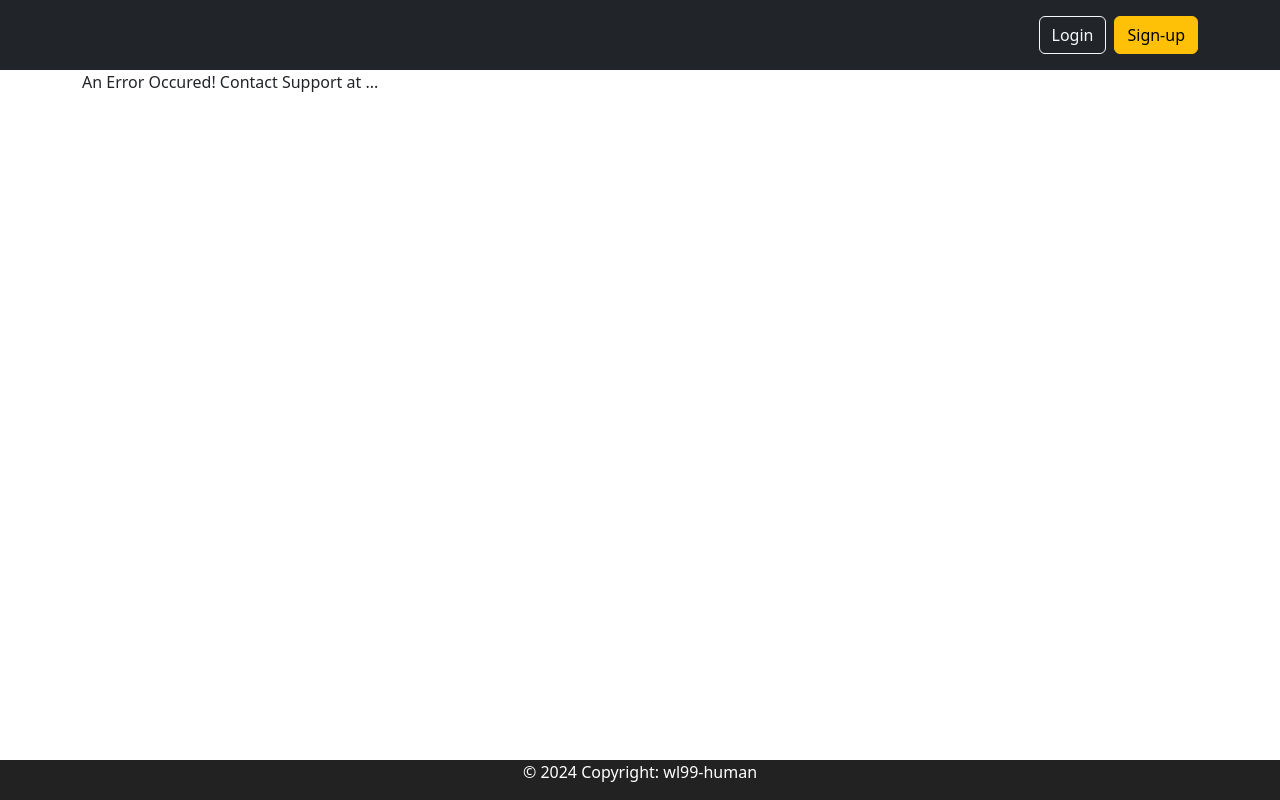
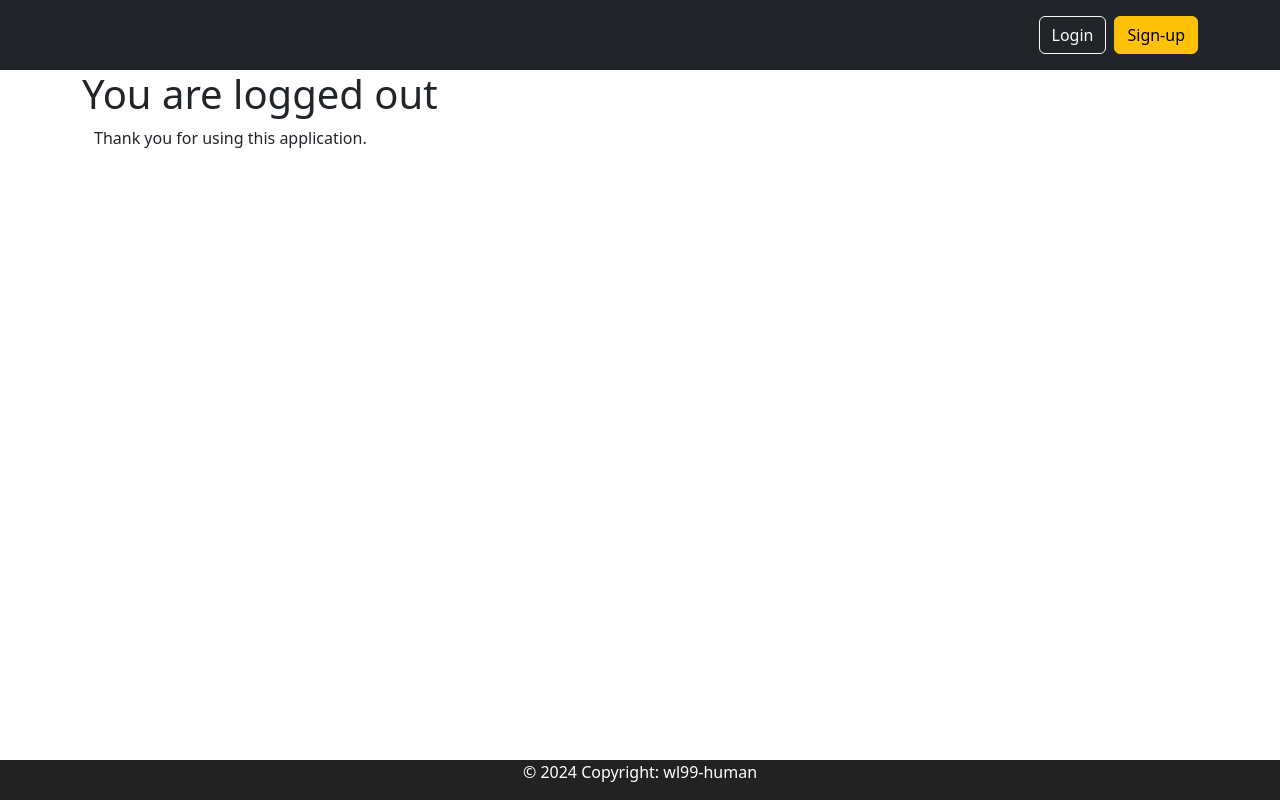
Before and after one commit to wl99-human/full-stack-todo-list-app, an Angular app in the folder todo-fe/: page /logout in a window 1280 px wide. Built offline with nearby package versions, Linux system fonts and the light colour scheme.

Commit message:
Logout component

```diff
--- a/todo-fe/src/app/app-routing.module.ts
+++ b/todo-fe/src/app/app-routing.module.ts
@@ -4,6 +4,7 @@ import { LoginComponent } from './login/login.component';
 import { WelcomeComponent } from './welcome/welcome.component';
 import { ErrorComponent } from './error/error.component';
 import { ListTodosComponent } from './list-todos/list-todos.component';
+import { LogoutComponent } from './logout/logout.component';
 
 // Welcome component
 const routes: Routes = [
@@ -11,6 +12,7 @@ const routes: Routes = [
   { path: 'login', component: LoginComponent},
   { path: 'welcome/:name', component: WelcomeComponent},
   { path: 'todos', component: ListTodosComponent},
+  { path: 'logout', component: LogoutComponent},
   { path: '**', component: ErrorComponent}
 ];
 
--- a/todo-fe/src/app/app.module.ts
+++ b/todo-fe/src/app/app.module.ts
@@ -10,6 +10,7 @@ import { ErrorComponent } from './error/error.component';
 import { ListTodosComponent } from './list-todos/list-todos.component';
 import { MenuComponent } from './menu/menu.component';
 import { FooterComponent } from './footer/footer.component';
+import { LogoutComponent } from './logout/logout.component';
 
 @NgModule({
   declarations: [
@@ -19,7 +20,8 @@ import { FooterComponent } from './footer/footer.component';
     ErrorComponent,
     ListTodosComponent,
     MenuComponent,
-    FooterComponent
+    FooterComponent,
+    LogoutComponent
   ],
   imports: [
     BrowserModule,
--- /dev/null
+++ b/todo-fe/src/app/logout/logout.component.html
@@ -0,0 +1,4 @@
+<h1>You are logged out</h1>
+<div class="container">
+    Thank you for using this application.
+</div>
--- /dev/null
+++ b/todo-fe/src/app/logout/logout.component.ts
@@ -0,0 +1,16 @@
+import { Component, OnInit } from '@angular/core';
+import { HardcodedAuthenticationService } from 'app/service/hardcoded-authentication.service';
+
+@Component({
+  selector: 'app-logout',
+  templateUrl: './logout.component.html',
+  styleUrl: './logout.component.css'
+})
+export class LogoutComponent implements OnInit {
+  constructor(private hardcodedAuthenticationService: HardcodedAuthenticationService) {
+
+  }
+  ngOnInit(): void {
+    this.hardcodedAuthenticationService.logout();
+  }
+}
--- a/todo-fe/src/app/service/hardcoded-authentication.service.ts
+++ b/todo-fe/src/app/service/hardcoded-authentication.service.ts
@@ -21,4 +21,8 @@ export class HardcodedAuthenticationService {
     let user = sessionStorage.getItem('authenticatedUser')
     return !(user === null)
   }
+
+  logout() {
+    sessionStorage.removeItem('authenticatedUser')
+  }
 }
```
Also changed, not shown: todo-fe/src/app/logout/logout.component.css (added), 1 other file (tests, documents, lock files or other folders).
